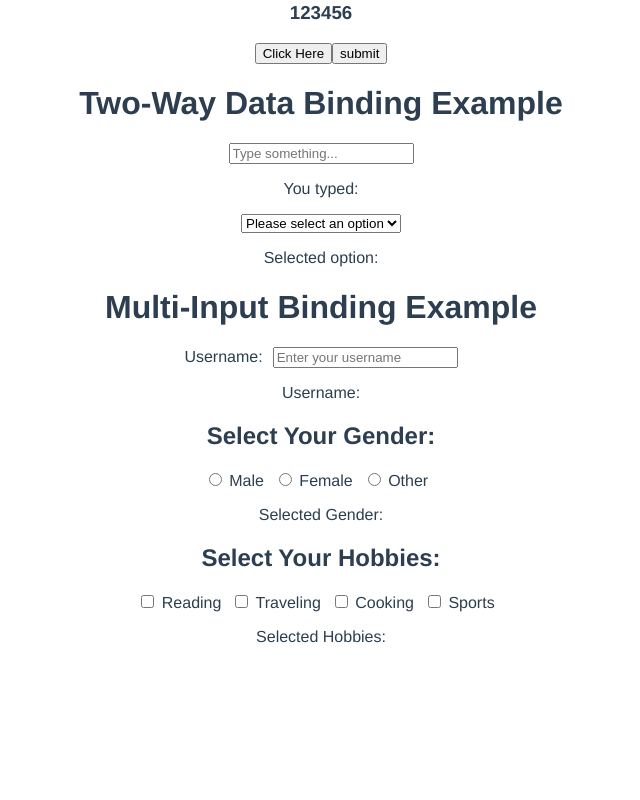
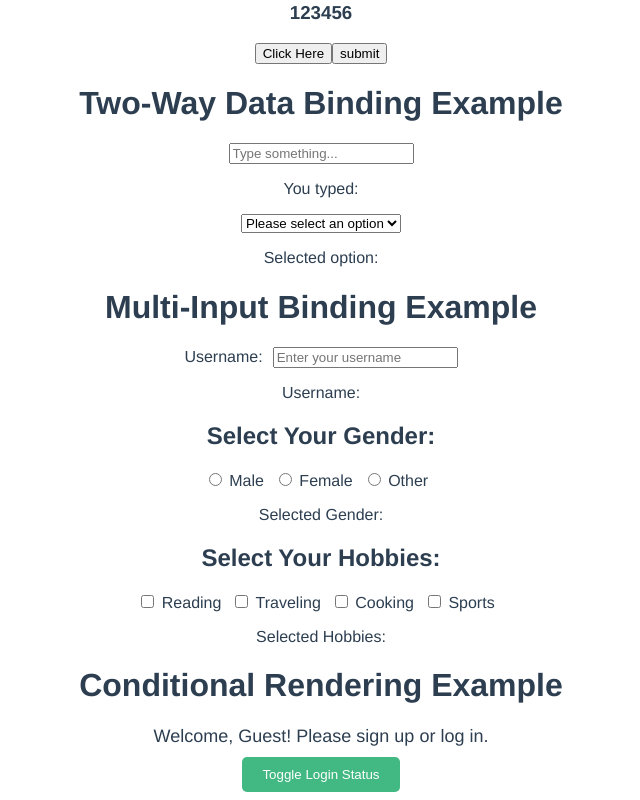
Before and after one commit to shanakasp/vue-udemy-course, a Vue app: page / in a window 1280 px wide. Shown: the part 916-1716 px from the top of the page, without its empty margins (319-959 px from the left). Before the commit the page ends 1578 px from the top, so only its background shows below. Built offline with nearby package versions, Linux system fonts and the light colour scheme.

Commit message:
changed 3 files

```diff
--- a/src/App.vue
+++ b/src/App.vue
@@ -4,24 +4,25 @@
     <HelloWorld msg="Shanaka Prince" />
     <PAGES />
     <TwoWayBinding />
-    <!-- Add the MultiInput component here -->
     <MultiInput />
+    <ConditionalRendering />
   </div>
 </template>
 
 <script>
 import HelloWorld from "./components/HelloWorld.vue";
 import PAGES from "./components/PAGES.vue";
-import TwoWayBinding from "./components/TwoWayBinding.vue"; // Make sure to include the .vue extension
-import MultiInput from "./components/MultiInput.vue"; // Import the new component
-
+import TwoWayBinding from "./components/TwoWayBinding.vue";
+import MultiInput from "./components/MultiInput.vue";
+import ConditionalRendering from "./components/ConditionalRendering.vue";
 export default {
   name: "App",
   components: {
     HelloWorld,
     PAGES,
     TwoWayBinding,
-    MultiInput, // Register the new component
+    ConditionalRendering,
+    MultiInput,
   },
 };
 </script>
--- /dev/null
+++ b/src/components/ConditionalRendering.vue
@@ -0,0 +1,56 @@
+<template>
+  <div>
+    <h1>Conditional Rendering Example</h1>
+
+    <!-- v-if for checking a condition -->
+    <p v-if="isLoggedIn">Welcome back, {{ username }}!</p>
+
+    <!-- v-else-if for another condition -->
+    <p v-else-if="hasAccount">You have an account. Please log in.</p>
+
+    <!-- v-else for the default condition -->
+    <p v-else>Welcome, Guest! Please sign up or log in.</p>
+
+    <!-- Button to toggle login status -->
+    <button @click="toggleLogin">Toggle Login Status</button>
+  </div>
+</template>
+
+<script>
+export default {
+  name: "ConditionalRendering",
+  data() {
+    return {
+      isLoggedIn: false,
+      hasAccount: false,
+      username: "Shanaka",
+    };
+  },
+  methods: {
+    toggleLogin() {
+      this.isLoggedIn = !this.isLoggedIn;
+    },
+  },
+};
+</script>
+
+<style scoped>
+h1 {
+  color: #2c3e50;
+}
+p {
+  font-size: 18px;
+  margin: 10px 0;
+}
+button {
+  padding: 10px 20px;
+  background-color: #42b983;
+  color: white;
+  border: none;
+  border-radius: 5px;
+  cursor: pointer;
+}
+button:hover {
+  background-color: #349e76;
+}
+</style>
--- a/src/components/MultiInput.vue
+++ b/src/components/MultiInput.vue
@@ -49,7 +49,6 @@ export default {
 </script>
 
 <style scoped>
-/* Add any styles specific to this component here */
 h1,
 h2 {
   color: #2c3e50;
```
